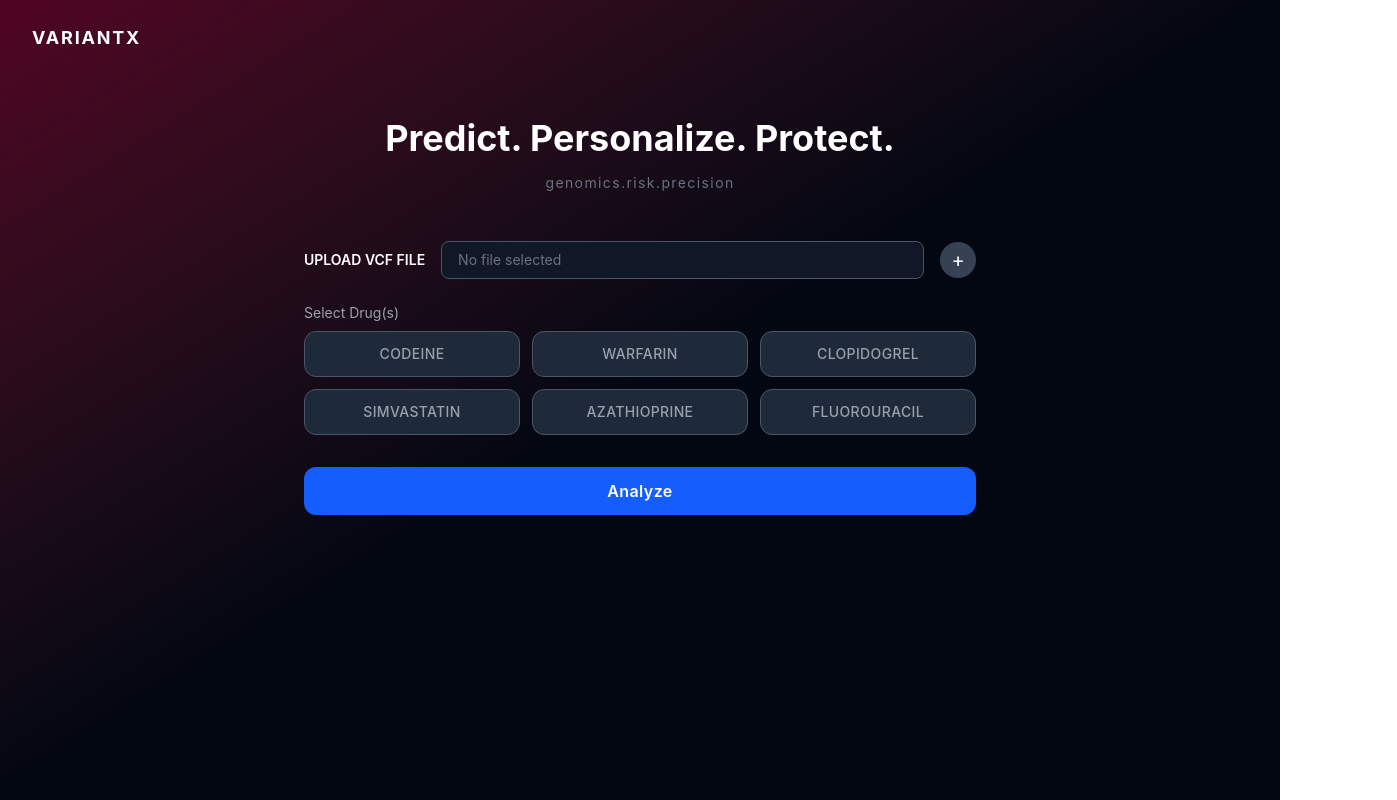
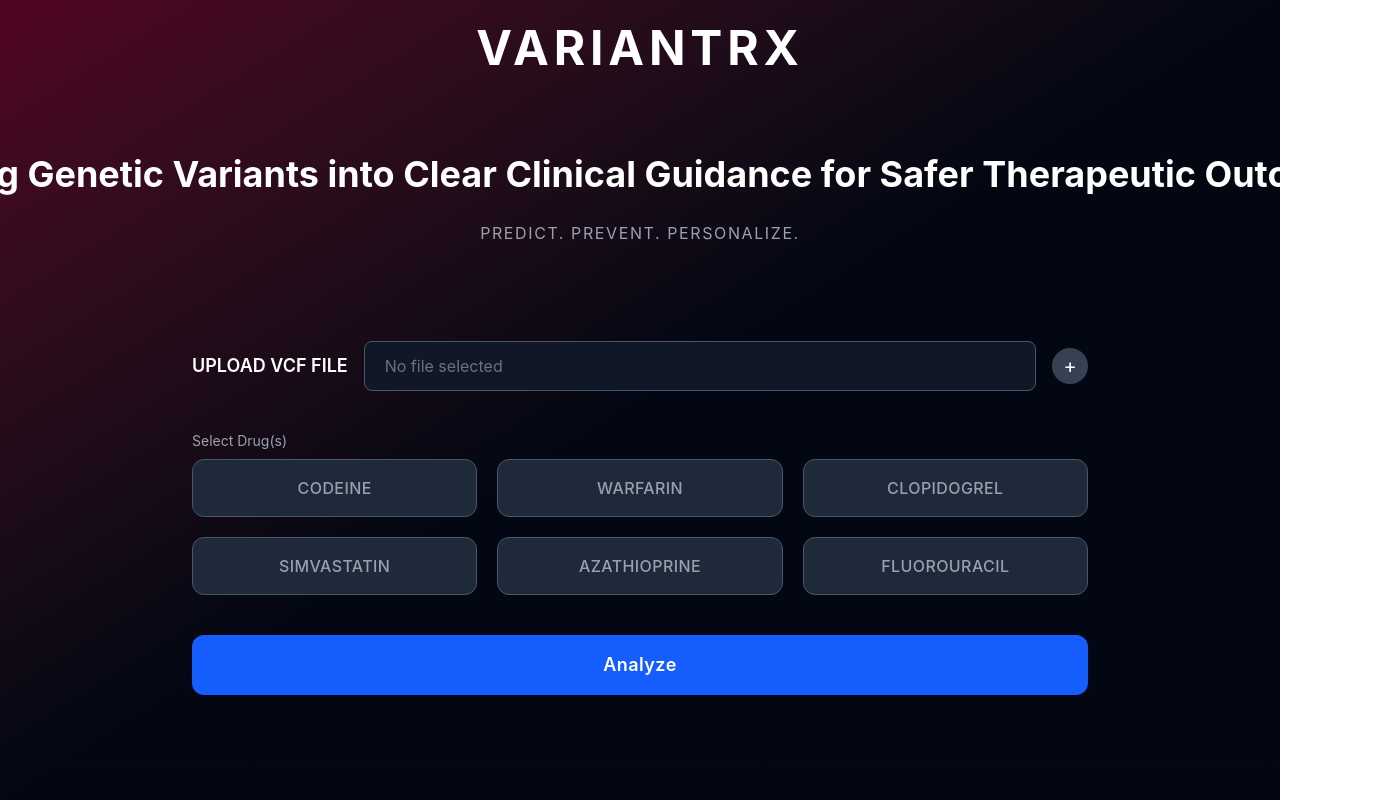
Before and after one commit to KrrishKhera/health-hackathon-RIFT, a React app in the folder frontend/: page / in a window 1280 px wide. Shown: the whole page, 1397 px wide, since content can reach past the window. Built offline with nearby package versions, Linux system fonts and the light colour scheme; the HTML template or start-up script is replaced by a standard one.

Commit message:
Frontend tweaks

```diff
--- a/frontend/package.json
+++ b/frontend/package.json
@@ -15,7 +15,8 @@
     "react": "^19.2.0",
     "react-dom": "^19.2.0",
     "react-router-dom": "^7.13.0",
-    "tailwindcss": "^4.2.0"
+    "tailwindcss": "^4.2.0",
+    "three": "^0.183.0"
   },
   "devDependencies": {
     "@eslint/js": "^9.39.1",
--- a/frontend/src/components/DrugSelector.jsx
+++ b/frontend/src/components/DrugSelector.jsx
@@ -24,12 +24,12 @@ function DrugSelector({ onDrugsChange }) {
   return (
     <div className="w-full">
       <p className="text-sm text-gray-400 mb-2">Select Drug(s)</p>
-      <div className="grid grid-cols-3 gap-3">
+      <div className="grid grid-cols-3 gap-5">
         {DRUGS.map(drug => (
           <button
             key={drug}
             onClick={() => toggleDrug(drug)}
-            className={`py-3 px-4 rounded-xl text-sm font-medium tracking-wide transition-colors duration-200
+            className={`py-4 px-6 rounded-xl text-base font-medium tracking-wide transition-colors duration-200
               ${selectedDrugs.includes(drug)
                 ? 'bg-green-600 text-white border border-green-500'
                 : 'bg-gray-800 text-gray-400 border border-gray-600 hover:border-gray-400'
--- a/frontend/src/components/VCFUploader.jsx
+++ b/frontend/src/components/VCFUploader.jsx
@@ -49,11 +49,11 @@ function VCFUploader({ onFileSelect }) {
       <div className="flex items-center gap-4">
 
         {/* Label */}
-        <p className="text-white font-semibold text-sm whitespace-nowrap">UPLOAD VCF FILE</p>
+        <p className="text-white font-semibold text-lg whitespace-nowrap">UPLOAD VCF FILE</p>
 
         {/* File display rectangle */}
         <div
-          className={`flex-1 px-4 py-2 rounded-lg border text-sm truncate
+          className={`flex-1 px-5 py-3 rounded-lg border text-base truncate
             ${isValid === null ? 'border-gray-600 text-gray-500' : ''}
             ${isValid === true ? 'border-green-500 text-green-300' : ''}
             ${isValid === false ? 'border-red-500 text-red-400' : ''}
--- a/frontend/src/pages/HomePage.jsx
+++ b/frontend/src/pages/HomePage.jsx
@@ -47,38 +47,35 @@ function HomePage() {
   return (
     <div className="min-h-screen bg-gradient-to-br from-pink-950 via-gray-950 to-gray-950 px-8 py-6 flex flex-col">
 
-      {/* Top left project name */}
-      <p className="text-white font-bold text-lg tracking-widest">VARIANTX</p>
+      {/* Project name */}
+      <h1 className="text-5xl font-bold text-white tracking-widest text-center w-full">VARIANTRX</h1>
 
-      {/* Center content */}
-      <div className="flex flex-col items-center mt-16 mb-12">
-        {/* Big tagline */}
-        <h1 className="text-4xl font-bold text-white text-center leading-tight">
-          Predict. Personalize. Protect.
-        </h1>
-
-        {/* Smaller word.word.word tagline */}
-        <p className="text-gray-500 text-sm tracking-widest mt-3">
-          genomics.risk.precision
-        </p>
+      {/* Tagline */}
+      <div className="flex flex-col items-center mt-20">
+        <h2 className="text-4xl font-bold text-white text-center leading-tight whitespace-nowrap">
+          Turning Genetic Variants into Clear Clinical Guidance for Safer Therapeutic Outcomes.
+        </h2>
       </div>
 
-      {/* Upload and Drug selector card */}
-      <div className="max-w-2xl w-full mx-auto flex flex-col gap-6">
+      {/* word.word.word */}
+      <p className="text-gray-400 text-base tracking-widest text-center mt-6">
+        PREDICT. PREVENT. PERSONALIZE.
+      </p>
+
+      {/* Upload and Drug selector */}
+      <div className="max-w-4xl w-full mx-auto flex flex-col gap-10 mt-24">
 
         <VCFUploader onFileSelect={setFile} />
         <DrugSelector onDrugsChange={setSelectedDrugs} />
 
-        {/* Error */}
         {error && (
           <p className="text-red-400 text-sm text-center">{error}</p>
         )}
 
-        {/* Analyze button */}
         <button
           onClick={handleAnalyze}
           disabled={loading}
-          className="w-full py-3 rounded-xl bg-blue-600 hover:bg-blue-500 disabled:bg-gray-700 disabled:text-gray-500 text-white font-semibold tracking-wide transition mt-2"
+          className="w-full py-4 rounded-xl bg-blue-600 hover:bg-blue-500 disabled:bg-gray-700 disabled:text-gray-500 text-white font-semibold tracking-wide transition text-lg"
         >
           {loading ? 'Analyzing...' : 'Analyze'}
         </button>
--- a/frontend/src/pages/ResultDashboard.jsx
+++ b/frontend/src/pages/ResultDashboard.jsx
@@ -32,7 +32,9 @@ function ResultDashboard() {
     <div className="min-h-screen bg-gradient-to-br from-pink-950 via-gray-950 to-gray-950 px-8 py-10 overflow-y-auto">
 
       {/* Top left project name */}
-      <p className="text-white font-bold text-lg tracking-widest">VARIANTX</p>
+      <h1 onClick={() => navigate('/')} className="text-5xl font-bold text-white tracking-widest text-center w-full cursor-pointer hover:text-pink-400 transition">
+        VARIANTRX
+      </h1>
 
       {/* Analysis Complete */}
       <div className="flex flex-col items-center mt-12 mb-6">
```
Also changed, not shown: 1 other file (tests, documents, lock files or other folders).
